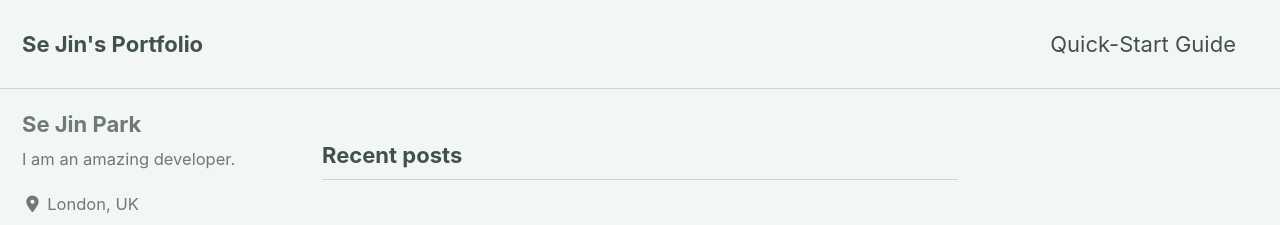
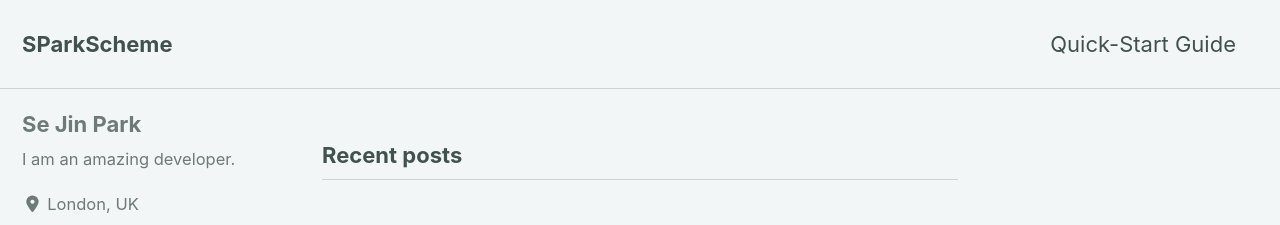
Before and after one commit to sjpark0605/sjpark0605.github.io, a Jekyll site: the page built from index.html, in a window 1280 px wide and 900 px high. Shown: the top 225 px of the window. Built offline with Jekyll 4.4.1, drawn with Linux system fonts in a browser that asks for light colours; cached includes are drawn as plain includes; nearby versions of some CDN libraries; the list of posts is cut into pages by our own code.

Commit message:
Update _config.yml

```diff
--- a/_config.yml
+++ b/_config.yml
@@ -16,7 +16,7 @@ minimal_mistakes_skin    : "mint" # "air", "aqua", "contrast", "dark", "dirt", "
 
 # Site Settings
 locale                   : "en-US"
-title                    : "Se Jin's Portfolio"
+title                    : "SParkScheme"
 title_separator          : "-"
 name                     : "Se Jin Park"
 description              : "SParkling Portfolio."
```
